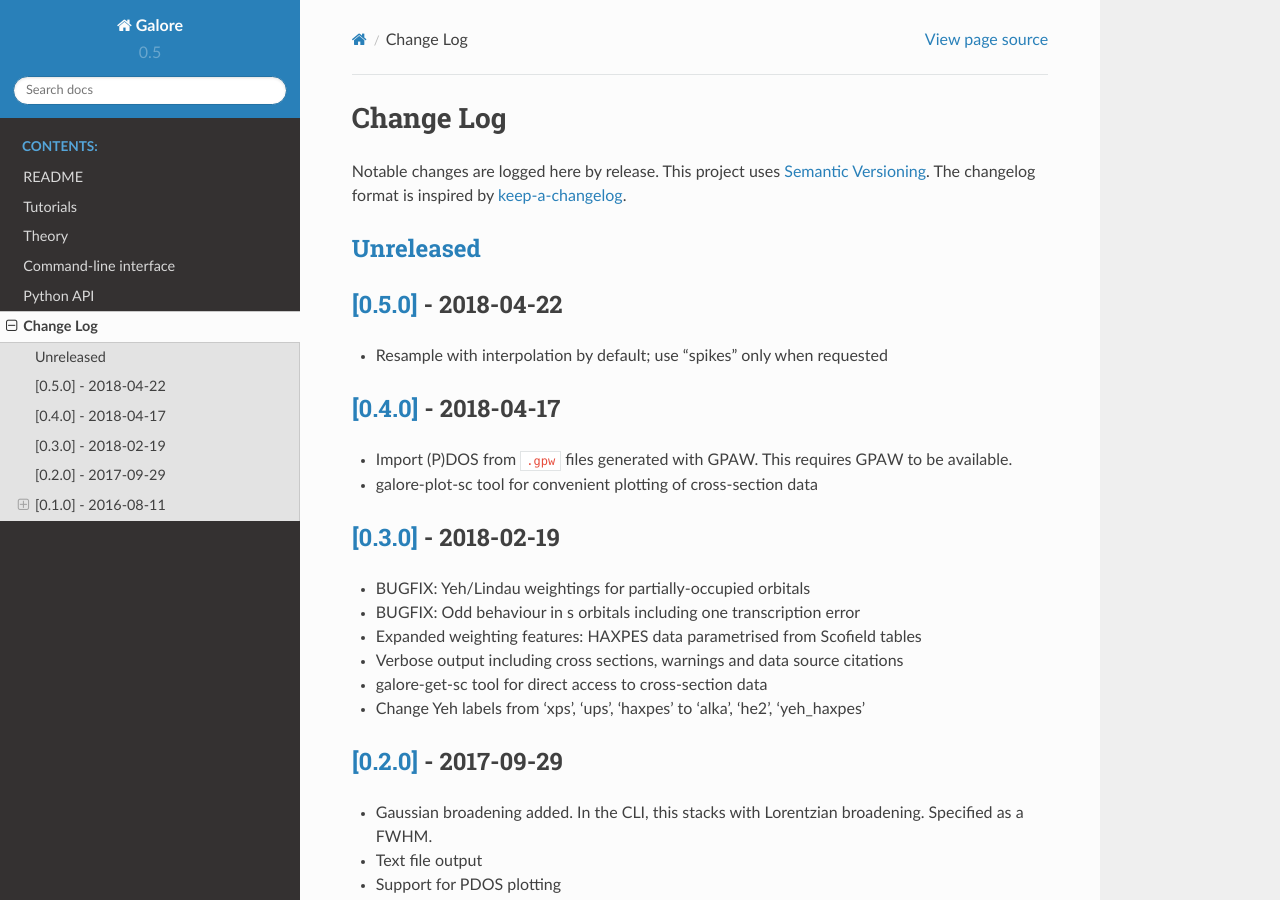
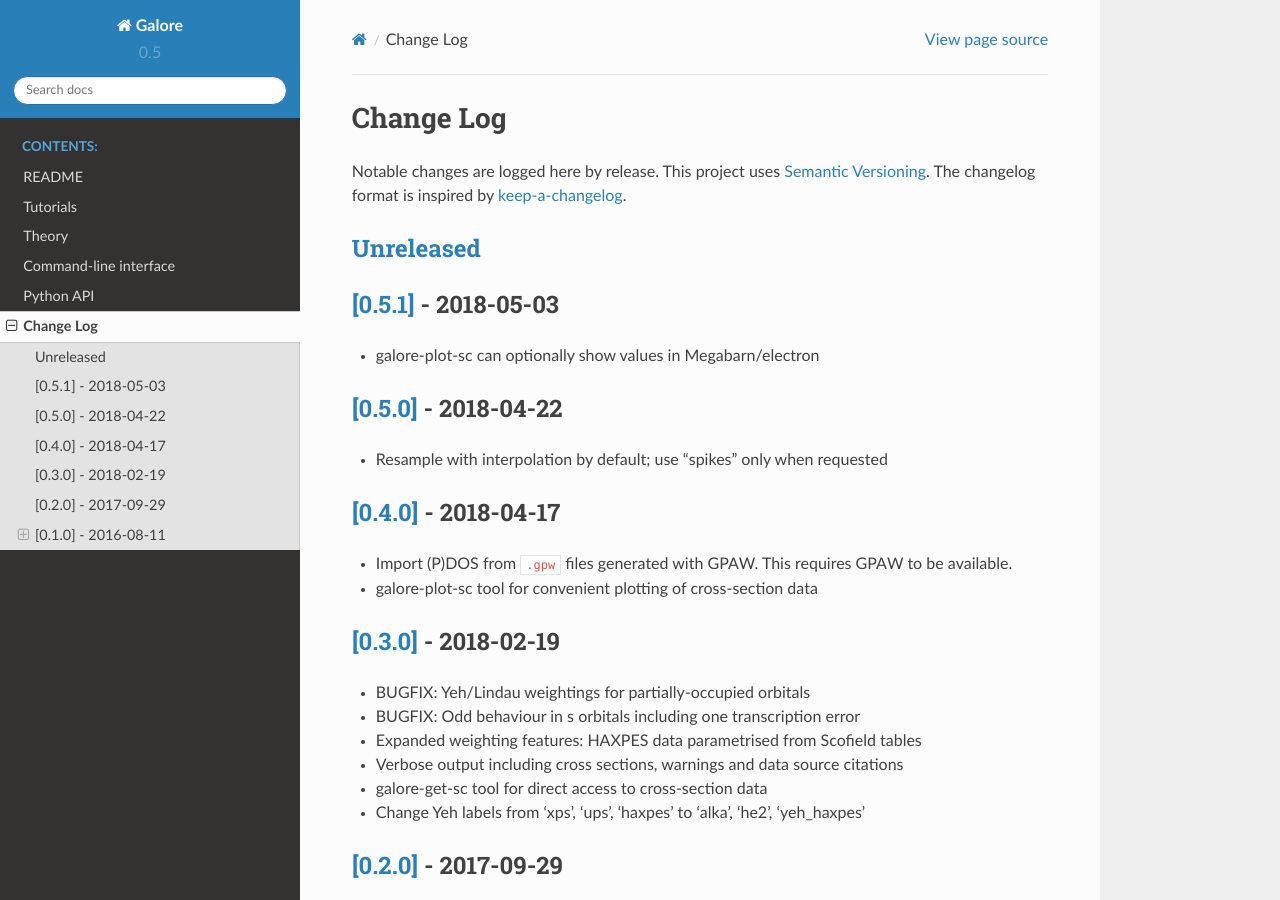
Before and after one commit to SMTG-Bham/galore, a Sphinx documentation site: the page built from docs/source/changelog.rst, in a window 1280 px wide and 900 px high. Built offline with Sphinx 7.4.7 and the Read the Docs theme 2.0.0, drawn with Linux system fonts in a browser that asks for light colours.

Commit message:
RLS: Version number bump

```diff
--- a/CHANGELOG.rst
+++ b/CHANGELOG.rst
@@ -5,8 +5,12 @@
 Versioning <http://semver.org/>`__. The changelog format is inspired by
 `keep-a-changelog <https://github.com/olivierlacan/keep-a-changelog>`__.
 
-`Unreleased <https://github.com/smtg-ucl/galore/compare/0.5.0...HEAD>`__
+`Unreleased <https://github.com/smtg-ucl/galore/compare/0.5.1...HEAD>`__
 -------------------------------------------------------------------------
+
+`[0.5.1] <https://github.com/smtg-ucl/galore/compare/0.5.0...0.5.1>`__ - 2018-05-03
+-----------------------------------------------------------------------------------
+- galore-plot-sc can optionally show values in Megabarn/electron
 
 `[0.5.0] <https://github.com/smtg-ucl/galore/compare/0.4.0...0.5.0>`__ - 2018-04-22
 -----------------------------------------------------------------------------------
--- a/docs/source/conf.py
+++ b/docs/source/conf.py
@@ -63,7 +63,7 @@
 # The short X.Y version.
 version = '0.5'
 # The full version, including alpha/beta/rc tags.
-release = '0.5.0'
+release = '0.5.1'
 
 # The language for content autogenerated by Sphinx. Refer to documentation
 # for a list of supported languages.
--- a/setup.py
+++ b/setup.py
@@ -17,7 +17,7 @@
 
     setup(
         name='galore',
-        version='0.5.0',
+        version='0.5.1',
         description='Broadening and weighting for simulated spectra',
         long_description="""
     Apply Gaussian and Lorentzian broadening to data from ab initio
```
